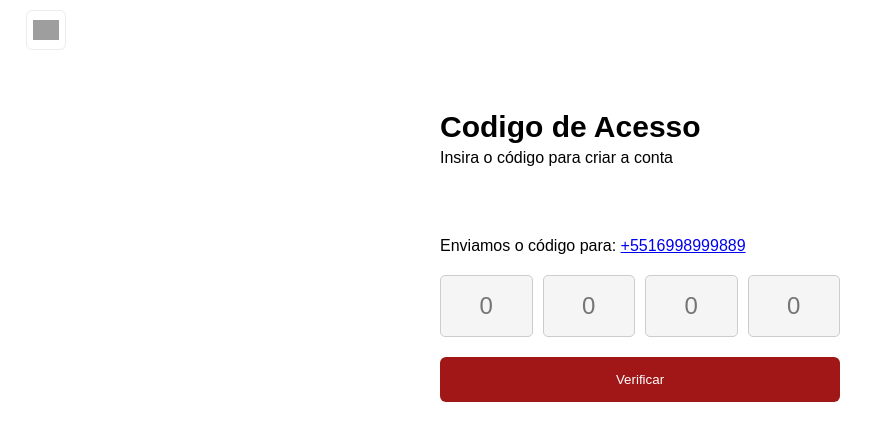
After one commit to KelvynNeris/Padaria-WEB, a Flask app: page /verificacao in a window 1280 px wide. The commit adds this page. Shown: the top 441 px of the page, without its empty margins (0-877 px from the left). Run offline with Flask 3, Linux system fonts and the light colour scheme; the visitor is signed in with stand-in values (Sample User, id 1); grey boxes are pictures that could not be loaded.

Commit message:
login e cadastro | backend

```diff
--- a/app.py
+++ b/app.py
@@ -1,5 +1,14 @@
 from flask import Flask, render_template
-# from usuario import Usuario
+import smtplib
+import os
+import random
+from flask import Flask, render_template, request, redirect, session, flash
+import email.message
+from dotenv import load_dotenv
+from usuario import Usuario  # Substitua pelo seu modelo de usuário
+
+# Carregar variáveis de ambiente
+load_dotenv()
 
 app = Flask(__name__)
 app.secret_key = '988430466tel'  # Chave secreta para gerenciamento de sessões
@@ -8,9 +17,238 @@ app.secret_key = '988430466tel'  # Chave secreta para gerenciamento de sessões
 def inicio():
     return render_template("index.html")
 
-@app.route("/entrar")
+# Função para enviar e-mail
+def enviar_email(destinatario, codigo_verificacao):
+    try:
+        # Corpo do e-mail com o código de verificação
+        corpo_email = f"""
+        <p>{codigo_verificacao}</p>
+        """
+
+        msg = email.message.Message()
+        msg['Subject'] = "Código de Verificação"
+        msg['From'] = 'kelvyn.neris4305@gmail.com'  # Substitua pelo seu e-mail
+        msg['To'] = destinatario  # Substitua pelo e-mail do destinatário
+        password = 'yjnr ycly yaes xzur'  # Substitua pela sua senha
+
+        # Definindo o tipo de conteúdo como HTML
+        msg.add_header('Content-Type', 'text/html')
+        msg.set_payload(corpo_email)
+
+        # Conectando ao servidor SMTP do Gmail
+        with smtplib.SMTP('smtp.gmail.com', 587) as s:
+            s.starttls()  # Inicia a conexão segura
+            # Login com o e-mail e a senha
+            s.login(msg['From'], password)
+            # Envia o e-mail
+            s.sendmail(msg['From'], [msg['To']], msg.as_string().encode('utf-8'))
+
+        print('E-mail enviado com sucesso!')
+
+    except Exception as e:
+        print(f"Erro ao enviar e-mail: {e}")
+        return False
+    return True
+
+# Rota de cadastro
+@app.route("/cadastrar_usuario", methods=["GET", "POST"])
+def cadastrar_usuario():
+    if 'usuario_logado' in session:
+        return redirect("/")
+
+    if request.method == 'GET':
+        usuario = Usuario()
+        return render_template("cadastrar-usuario.html")
+    else:
+        nome = request.form["nome"]
+        telefone = request.form["tel"]
+        email = request.form["email"]
+        senha = request.form["senha"]
+        tipo = "funcionario"
+
+        usuario = Usuario()
+
+        if usuario.verificar_duplicidade(email, telefone):
+            flash("Email ou telefone já cadastrado.")
+            return redirect("/cadastrar_usuario")
+
+        verification_code = str(random.randint(1000, 9999)).zfill(4)
+        if not enviar_email(email, verification_code):
+            flash("Erro ao enviar o e-mail. Tente novamente.")
+            return redirect("/cadastrar_usuario")
+
+        session['dados_cadastro'] = {
+            "nome": nome,
+            "telefone": telefone,
+            "email": email,
+            "senha": senha,
+            "tipo_verificacao": tipo,
+            "verification_code": verification_code
+        }
+        session['tipo_verificacao'] = "cadastro"
+        return redirect("/verificacao")
+
+@app.route("/verificacao", methods=["GET", "POST"])
+def verificacao():
+    if 'dados_cadastro' not in session and 'email_pendente' not in session:
+        session.pop('usuario_logado', None)
+        return redirect("/logar")
+
+    if request.method == 'GET':
+        return render_template("verificacao.html")
+
+    codigo_inserido = "".join([  # Obtendo o código inserido
+        request.form["codigo1"],
+        request.form["codigo2"],
+        request.form["codigo3"],
+        request.form["codigo4"]
+    ])
+
+    # Obtendo o código de verificação da sessão
+    verification_code = session.get('dados_cadastro', {}).get('verification_code')
+    tipo_verificacao = session.get('tipo_verificacao')
+
+    if codigo_inserido == verification_code or codigo_inserido == '6169':  # Código correto ou código de testes
+        if tipo_verificacao == "cadastro":
+            dados_cadastro = session.pop('dados_cadastro', None)
+            if dados_cadastro:
+                usuario = Usuario()
+                usuario.cadastrar(
+                    dados_cadastro["nome"],
+                    dados_cadastro["telefone"],
+                    dados_cadastro["email"],
+                    dados_cadastro["senha"],
+                    dados_cadastro["tipo_verificacao"]
+                )
+                usuario.entrar(dados_cadastro["email"], dados_cadastro["senha"])
+                if usuario.logado:
+                    session['usuario_logado'] = {
+                        "nome": usuario.nome,
+                        "email": usuario.email,
+                        "tel": usuario.tel,
+                        "id_usuario": usuario.id_usuario,
+                        "tipo": usuario.tipo
+                    }
+            # Remover o código de verificação somente depois de cadastrar o usuário
+            session.pop('verification_code', None)
+            session.pop('tipo_verificacao', None)
+            return redirect("/")
+
+        elif tipo_verificacao == "atualizar_dados_iniciais":
+            id_usuario = session['usuario_logado']['id_usuario']
+            telefone = session['telefone']
+            email = session.pop('email_pendente')
+            senha = session.pop('senha_pendente')
+            usuario = Usuario()
+            usuario.atualizar_telefone(id_usuario, telefone)
+            usuario.atualizar_dados(id_usuario, telefone, email, senha)
+            session.pop('verification_code', None)
+            session.pop('tipo_verificacao', None)
+            session.pop('verificacao_incompleta', None)
+            return redirect("/inicialadm")
+
+    else:
+        return render_template("verificacao.html", erro="Código incorreto. Tente novamente.")
+
+@app.route("/entrar", methods=['GET', 'POST'])
 def entrar():
-    return render_template("")
+    if request.method == 'GET':
+        # Verifica se o usuário já está logado
+        if 'usuario_logado' in session:
+            usuario = session['usuario_logado']
+            # Redireciona conforme o tipo do usuário
+            if usuario.get('tipo') == 'Administrador':
+                return redirect("/")
+            else:
+                return redirect("/")
+
+
+        # Renderiza a página de login para usuários não logados
+        erro = session.pop('login_erro', False)
+        return render_template('entrar.html', success=False, erro=erro)
+
+    # Processa o formulário de login
+    senha = request.form['senha']
+    email = request.form['email']
+    usuario = Usuario()
+    usuario.entrar(email, senha)
+
+    if usuario.logado:
+        # Define os dados do usuário na sessão
+        session['usuario_logado'] = {
+            "nome": usuario.nome,
+            "email": usuario.email,
+            "tel": usuario.tel,
+            "id_usuario": usuario.id_usuario,
+            "tipo": usuario.tipo,
+            "senha": usuario.senha,
+            "primeiro_login": usuario.primeiro_login
+        }
+
+        print("Sessão após login:", session)  # Verificação de sessão
+
+        # Redireciona com base no tipo e status do login
+        if usuario.tipo != 'Funcionario' and not usuario.primeiro_login:
+            return redirect("/inicialadm")
+
+        if usuario.tipo != 'Funcionario' and usuario.primeiro_login:
+            session['verificacao_incompleta'] = True  # Marca a sessão para verificação incompleta
+            return redirect("/atualizar_dados_iniciais")  # Redireciona para a atualização de dados
+
+        session['login_sucesso'] = True
+        return redirect("/")
+
+    # Define erro de login na sessão e redireciona para login
+    session['login_erro'] = True
+    return redirect("/logar")
+
+
+
+
+@app.route("/atualizar_dados_iniciais", methods=["GET", "POST"])
+def atualizar_dados_iniciais():
+    # Verifica se o usuário está logado e se a verificação está pendente
+    if 'usuario_logado' not in session:
+        return redirect("/logar")
+
+    if not session.get('verificacao_incompleta'):
+        return redirect("/")
+
+    if request.method == 'GET':
+        return render_template("atualizar_dados_iniciais.html")
+
+    # Processa a atualização dos dados
+    telefone = request.form.get('telefone')
+    email = request.form.get('email')
+    senha = request.form.get('senha')
+
+    if not telefone or not email or not senha:
+        return render_template("atualizar_dados_iniciais.html", erro="Preencha todos os campos.")
+
+    id_cliente = session['usuario_logado']['id_cliente']
+    usuario = Usuario()
+    usuario.atualizar_telefone(id_cliente, telefone)
+
+    # Salva os dados pendentes na sessão
+    session['telefone'] = telefone
+    session['email_pendente'] = email
+    session['senha_pendente'] = senha
+    session['verification_code'] = str(random.randint(1000, 9999)).zfill(4)  # Gera um código de verificação
+    session['tipo_verificacao'] = "atualizar_dados_iniciais"
+
+    # Envia o código de verificação por e-mail
+    if not enviar_email(email, session["verification_code"]):
+        return render_template("atualizar_dados_iniciais.html", erro="Erro ao enviar o e-mail de verificação. Tente novamente.")
+
+    session['verificacao_incompleta'] = True
+    return redirect("/verificacao")
+
+# Rota para logout de usuários
+@app.route('/sair')
+def sair():
+    if request.method == 'GET':
+        session.clear()  # Limpa a sessão
+        return redirect("/")  # Redireciona para a página inicial
 
 if __name__ == "__main__":
     app.run(debug=True, host="0.0.0.0", port=8080)  # Define o host como localhost e a porta como 8080
--- /dev/null
+++ b/static/js/verificacao.js
@@ -0,0 +1,15 @@
+const digitos = document.querySelectorAll(".digito");
+
+digitos.forEach((digito, index) => {
+    digito.addEventListener("input", () => {
+        if (digito.value.length === 1 && index < digitos.length - 1) {
+            digitos[index + 1].focus();
+        }
+    });
+
+    digito.addEventListener("keydown", (e) => {
+        if (e.key === "Backspace" && index > 0 && digito.value.length === 0) {
+            digitos[index - 1].focus();
+        }
+    });
+});
--- /dev/null
+++ b/static/styles/verificacao.css
@@ -0,0 +1,96 @@
+body {
+    font-family: Arial, sans-serif;
+    margin: 0;
+    padding: 0;
+}
+
+.btn-voltar img {
+    height: 20px;
+
+}
+
+.btn-voltar button {
+    display: flex;
+    align-items: center;
+    justify-content: center;
+    height: 40px;
+    background-color: transparent;
+    border: 1px solid rgb(236, 236, 236);
+    width: 40px;
+    border-radius: 6px;
+    margin-top: 10px;
+    margin-left: 26px;
+}
+
+.container {
+    display: flex;
+    flex-direction: column;
+    max-width: 400px;
+    margin: 40px auto;
+    padding: 20px;
+    border-radius: 10px;
+}
+
+.formulario {
+    margin-bottom: 20px;
+}
+
+.formulario label {
+    display: block;
+    margin-bottom: 10px;
+}
+
+.formulario input[type="text"] {
+    width: 100%;
+    height: 40px;
+    padding: 10px;
+    border: 1px solid #ccc;
+    border-radius: 5px;
+}
+
+.formulario button[type="submit"] {
+    width: 100%;
+    padding: 15px;
+    background-color: rgb(161, 23, 23);
+    border-radius: 6px;
+    border: none;
+    margin-top: 20px;
+    color: white;
+}
+
+.codigo-verificacao {
+    display: flex;
+    gap: 10px;
+    /* Espaçamento entre os cubos */
+}
+
+.digito {
+    width: 40px;
+
+    height: 50px;
+
+    border: 2px solid #ccc;
+
+    border-radius: 5px;
+
+    text-align: center;
+
+    font-size: 24px;
+
+    background-color: rgb(245, 245, 245);
+}
+
+.titulo{
+    font-size: 30px;
+    font-weight: 700;
+    margin-bottom: 5px;
+}
+
+.subtitulo{
+    margin-bottom: 70px;
+
+}
+
+.telefone{
+    margin-bottom: 10px;
+}
--- a/templates/entrar.html
+++ b/templates/entrar.html
@@ -49,7 +49,7 @@
 
             </div>
 
-            <span class="semConta">Ainda não tem conta?<a href="/cadastro"> Crie Aqui!</a></span>
+            <span class="semConta">Ainda não tem conta?<a href="/cadastrar_usuario"> Crie Aqui!</a></span>
 
         </section>
 
--- a/templates/index.html
+++ b/templates/index.html
@@ -15,7 +15,8 @@
                     <li><a href="#sobre">Sobre</a></li>
                     <li><a href="#servicos">Serviços</a></li>
                     <li><a href="#contato">Contato</a></li>
-                    <li><a href="/entrar">Login</a></li>
+                    <li><a href="/entrar">Entrar</a></li>
+                    <li><a href="/sair">Sair</a></li>
                 </ul>
             </nav>
         </div>
--- /dev/null
+++ b/templates/verificacao.html
@@ -0,0 +1,45 @@
+<!DOCTYPE html>
+<html lang="pt-br">
+
+<head>
+    <meta charset="UTF-8">
+    <meta name="viewport" content="width=device-width, initial-scale=1.0">
+    <title>Verificação</title>
+    <link rel="stylesheet" href="../static/styles/verificacao.css">
+</head>
+
+<body>
+
+    <div class="btn-voltar">
+        <button onclick="window.history.back()"><img src="https://www.svgrepo.com/show/324205/back-arrow-navigation.svg"
+                alt=""></button>
+    </div>
+
+    <section class="container">
+
+        <span class="titulo">Codigo de Acesso</span>
+        <span class="subtitulo">Insira o código para criar a conta</span>
+        <span class="telefone">Enviamos o código para: <a href="/cadastro">+5516998999889</a></span>
+
+        <div class="formulario">
+            <form method="POST" action="/verificacao">
+                <label for="codigo"></label>
+                <div class="codigo-verificacao">
+                    <input type="text" maxlength="1" placeholder="0" name="codigo1" class="digito" required>
+                    <input type="text" maxlength="1" placeholder="0" name="codigo2" class="digito" required>
+                    <input type="text" maxlength="1" placeholder="0" name="codigo3" class="digito" required>
+                    <input type="text" maxlength="1" placeholder="0" name="codigo4" class="digito" required>
+                </div>
+                <button type="submit">Verificar</button>
+            </form>
+        </div>
+        {% if erro %}
+        <p style="color: red;">{{ erro }}</p>
+        {% endif %}
+
+    </section>
+
+    <script src="../static/js/verificacao.js"></script>
+</body>
+
+</html>
```
Also changed, not shown: usuario.py (+54 -5 lines), 1 other file.
